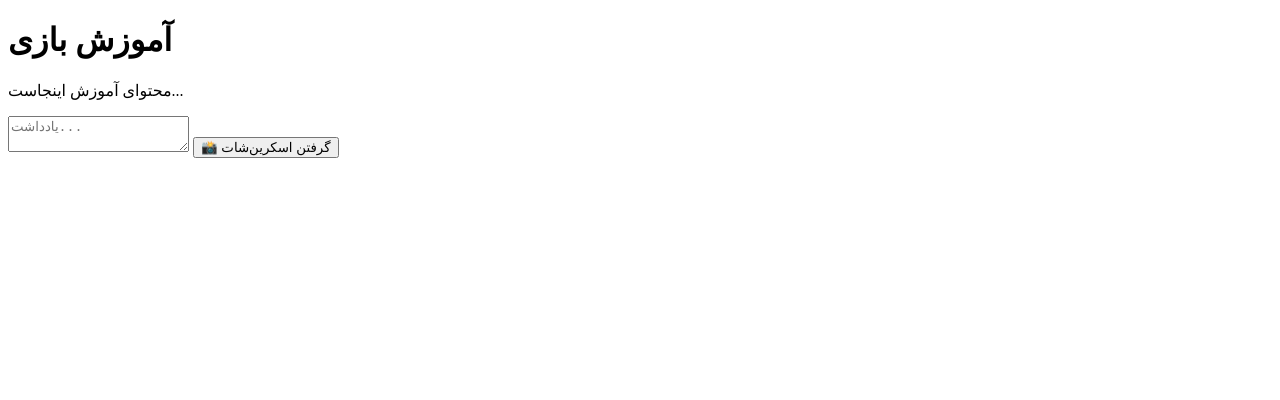
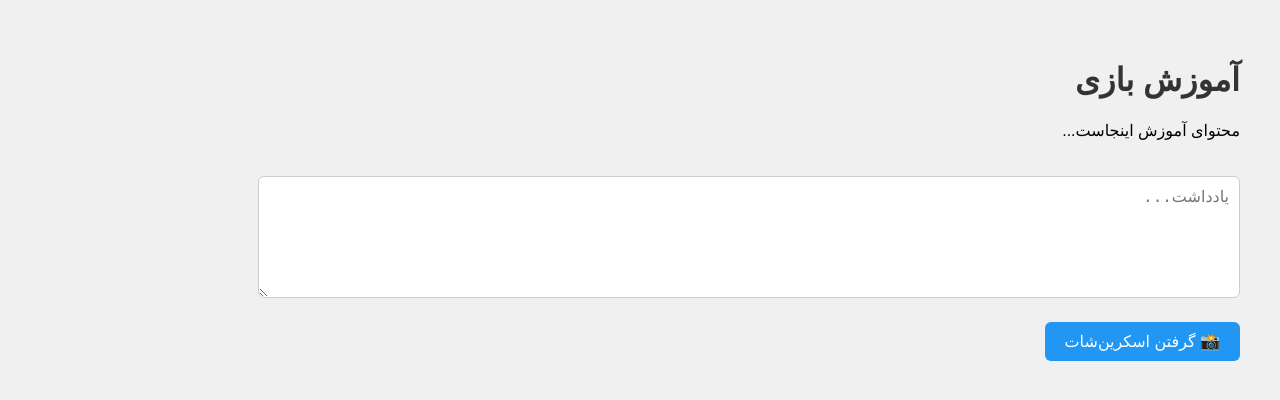
Before and after one commit to Hamedahmas/project-root, a plain HTML site: page client/two_player_manual/index.html in a window 1280 px wide. Drawn offline with Linux system fonts and the light colour scheme.

Commit message:
Update index.html

```diff
--- a/client/two_player_manual/index.html
+++ b/client/two_player_manual/index.html
@@ -1,19 +1,58 @@
 <!DOCTYPE html>
-<html lang="en">
+<html lang="fa">
 <head>
   <meta charset="UTF-8" />
   <title>Manual</title>
   <script src="https://html2canvas.hertzen.com/dist/html2canvas.min.js"></script>
+  <style>
+    body {
+      font-family: sans-serif;
+      padding: 2rem;
+      background-color: #f0f0f0;
+      direction: rtl;
+      text-align: right;
+    }
+    h1 {
+      color: #333;
+    }
+    textarea {
+      width: 80%;
+      height: 100px;
+      padding: 10px;
+      margin: 20px 0;
+      font-size: 16px;
+      border: 1px solid #ccc;
+      border-radius: 6px;
+      resize: vertical;
+    }
+    button {
+      padding: 10px 20px;
+      font-size: 16px;
+      background-color: #2196F3;
+      color: white;
+      border: none;
+      border-radius: 6px;
+      cursor: pointer;
+    }
+    button:disabled {
+      background-color: #ccc;
+      cursor: not-allowed;
+    }
+  </style>
 </head>
 <body>
   <h1>آموزش بازی</h1>
   <p>محتوای آموزش اینجاست...</p>
 
-  <textarea id="notes" placeholder="یادداشت..."></textarea>
-  <button onclick="captureAndSend()">📸 گرفتن اسکرین‌شات</button>
+  <textarea id="notes" placeholder="یادداشت..."></textarea><br>
+  <button id="captureBtn" onclick="captureAndSend()">📸 گرفتن اسکرین‌شات</button>
 
   <script>
     function captureAndSend() {
+      const btn = document.getElementById("captureBtn");
+      btn.disabled = true;
+      btn.innerText = "⏳ در حال گرفتن اسکرین‌شات...";
+
       html2canvas(document.body).then(canvas => {
         canvas.toBlob(blob => {
           const formData = new FormData();
@@ -25,10 +64,17 @@
             body: formData
           })
           .then(res => res.text())
-          .then(alert)
+          .then(msg => {
+            alert("✅ ارسال شد: " + msg);
+            document.getElementById("notes").value = "";
+          })
           .catch(err => {
             console.error(err);
             alert("❌ خطا در ارسال به سرور");
+          })
+          .finally(() => {
+            btn.disabled = false;
+            btn.innerText = "📸 گرفتن اسکرین‌شات";
           });
         });
       });
```
